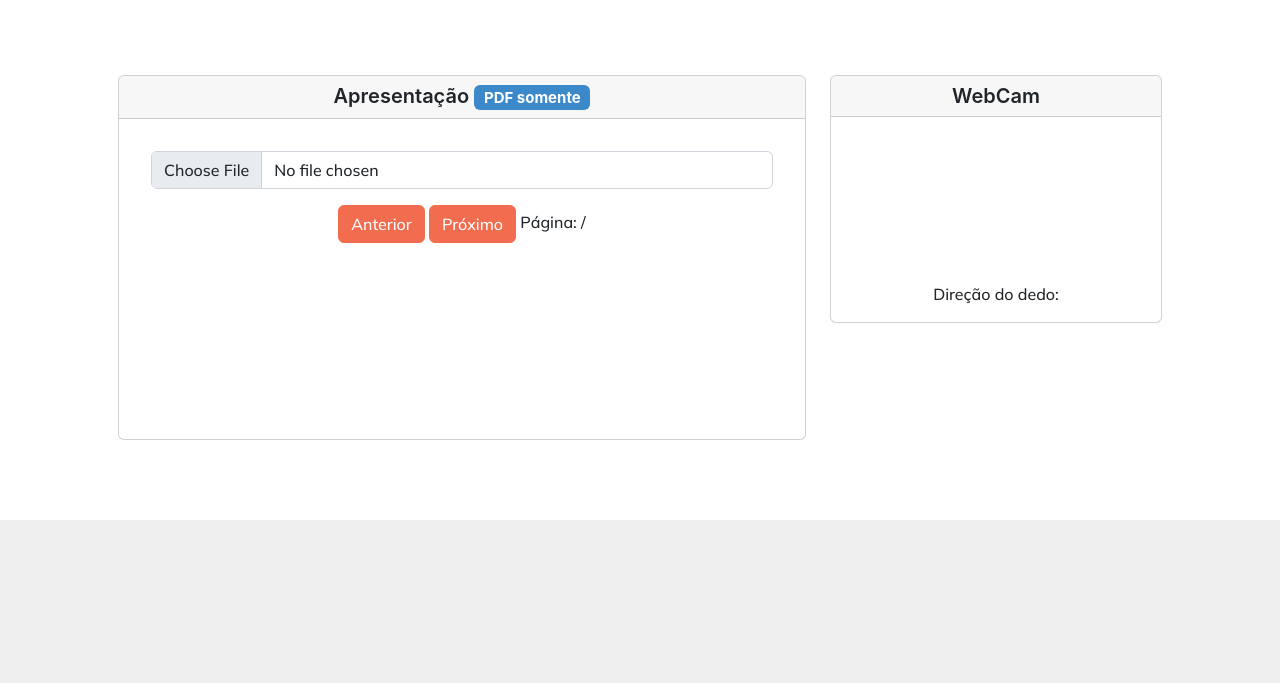
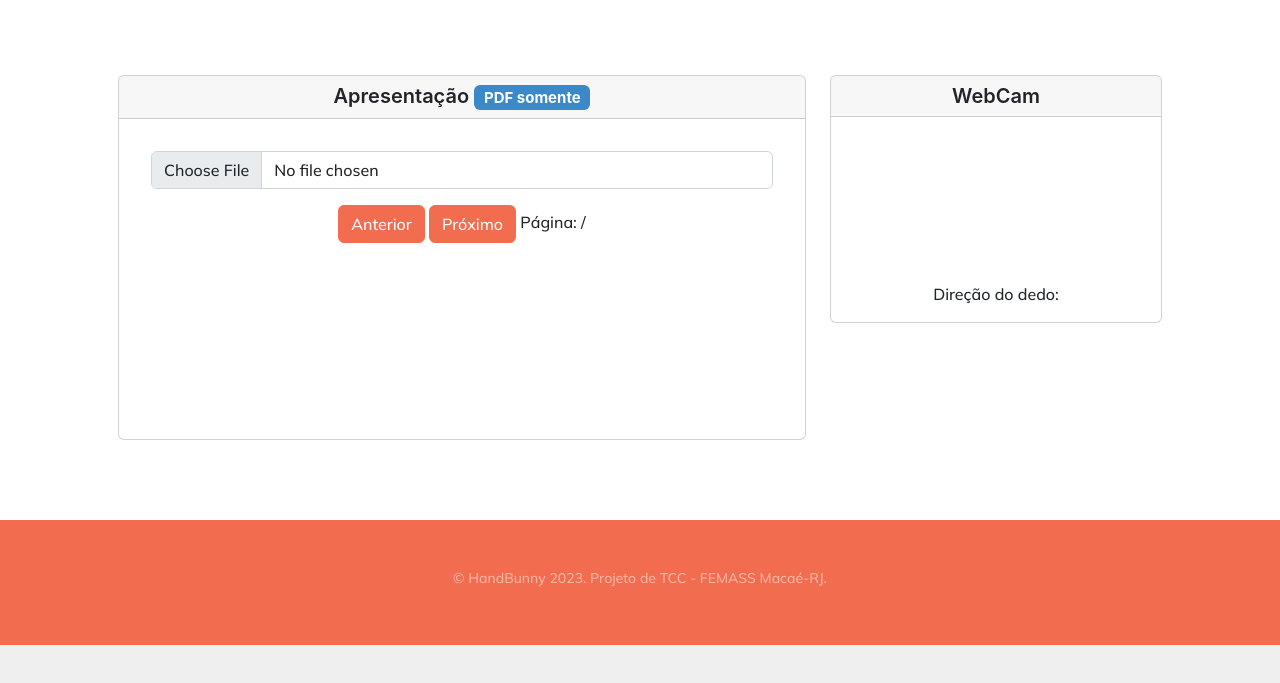
Before and after one commit to keziacamposcs/HandBunny, a website: page slide.html in a window 1280 px wide. Shown: the part 77-760 px from the top of the page. Drawn offline with nearby package versions, Linux system fonts and the light colour scheme; a script that the page names is missing; files whose address does not match are found by name.

Commit message:
Update slide.html

```diff
--- a/slide.html
+++ b/slide.html
@@ -110,6 +110,15 @@
         </div>
       </div>
     </header>
+    <footer class="bg-primary text-center py-5">
+      <div class="container px-5">
+          <div class="text-white-50 small">
+              <div class="mb-2">&copy; HandBunny 2023. Projeto de TCC - FEMASS Macaé-RJ.</div>
+          </div>
+      </div>
+      <div class="container px-5">
+      </div>
+  </footer>
 
 
 <!-- Javascript-->
```
